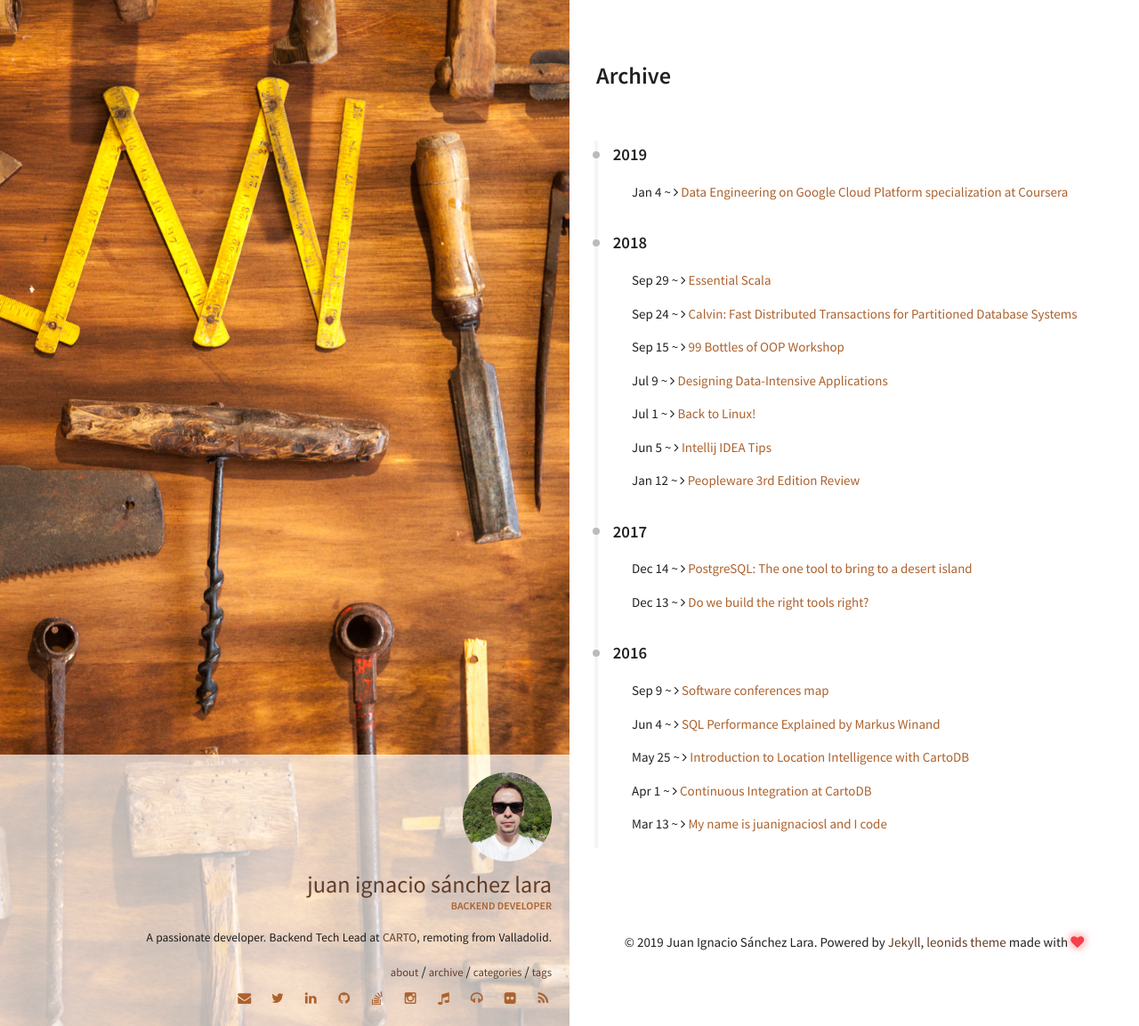
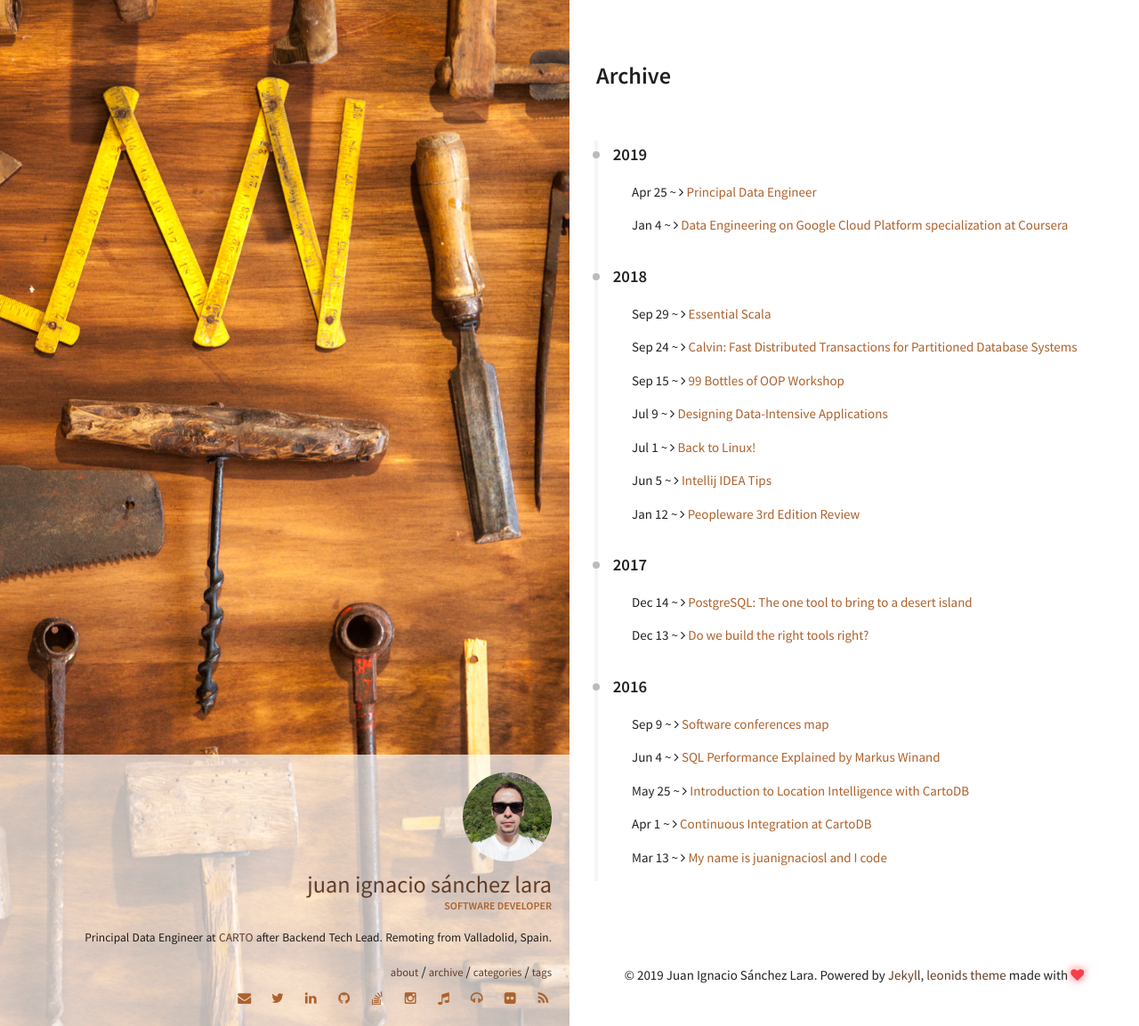
Before and after one commit to juanignaciosl/juanignaciosl.github.io, a Jekyll site: the page built from archive.html, in a window 1280 px wide. Shown: the whole page at 89% size. Built offline with Jekyll 4.4.1, drawn with Linux system fonts in a browser that asks for light colours.

Commit message:
Principal engineer

```diff
--- a/_config.yml
+++ b/_config.yml
@@ -18,8 +18,8 @@ markdown: kramdown
 owner:
   name: Juan Ignacio Sánchez Lara
   avatar: avatar.jpg
-  job: "Backend Developer"
-  bio: "A passionate developer. Backend Tech Lead at [CARTO](http://carto.com), remoting from Valladolid."
+  job: "Software Developer"
+  bio: "Principal Data Engineer at [CARTO](http://carto.com) after Backend Tech Lead. Remoting from Valladolid, Spain."
   email: juanignaciosl@gmail.com
   blog: http://www.juanignaciosl.com
   # medium: juanignaciosl
```
Also changed, not shown: _posts/2019-04-24-Principal_data_engineer.markdown (added, +35 -0 lines), img/books.jpg (added).
